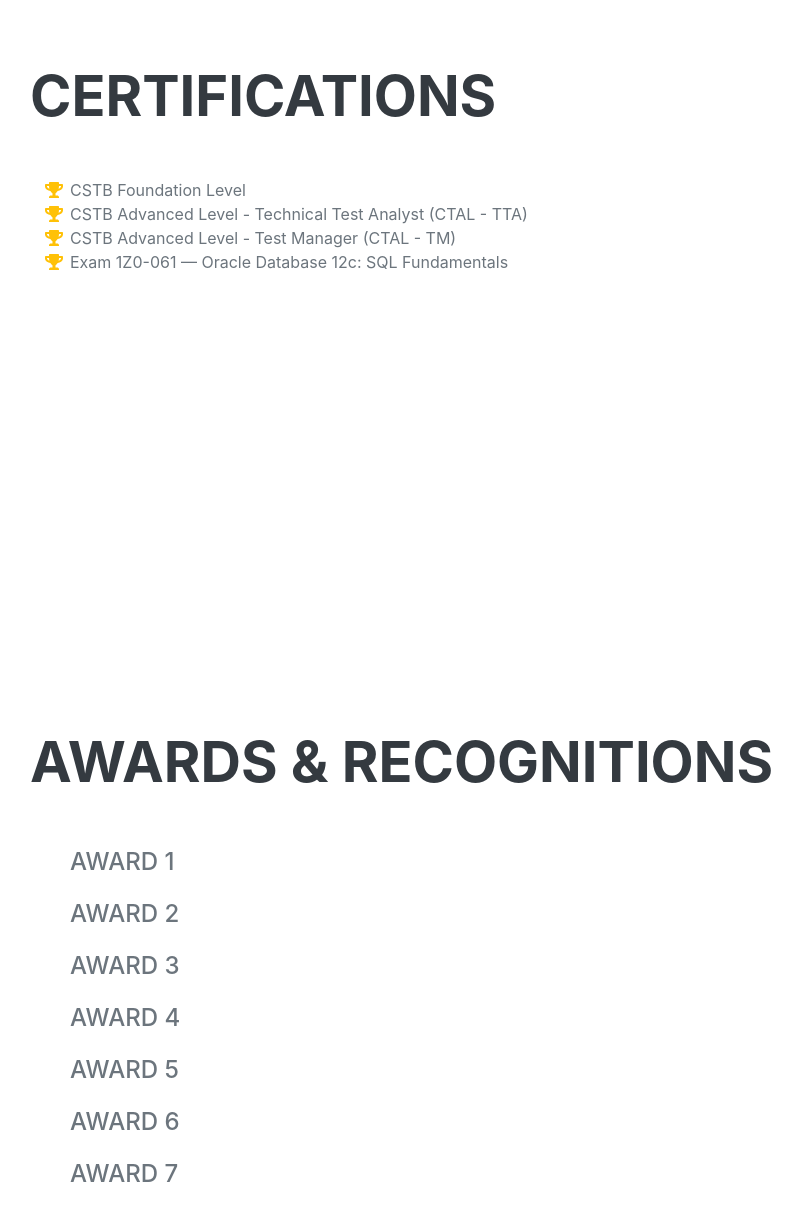
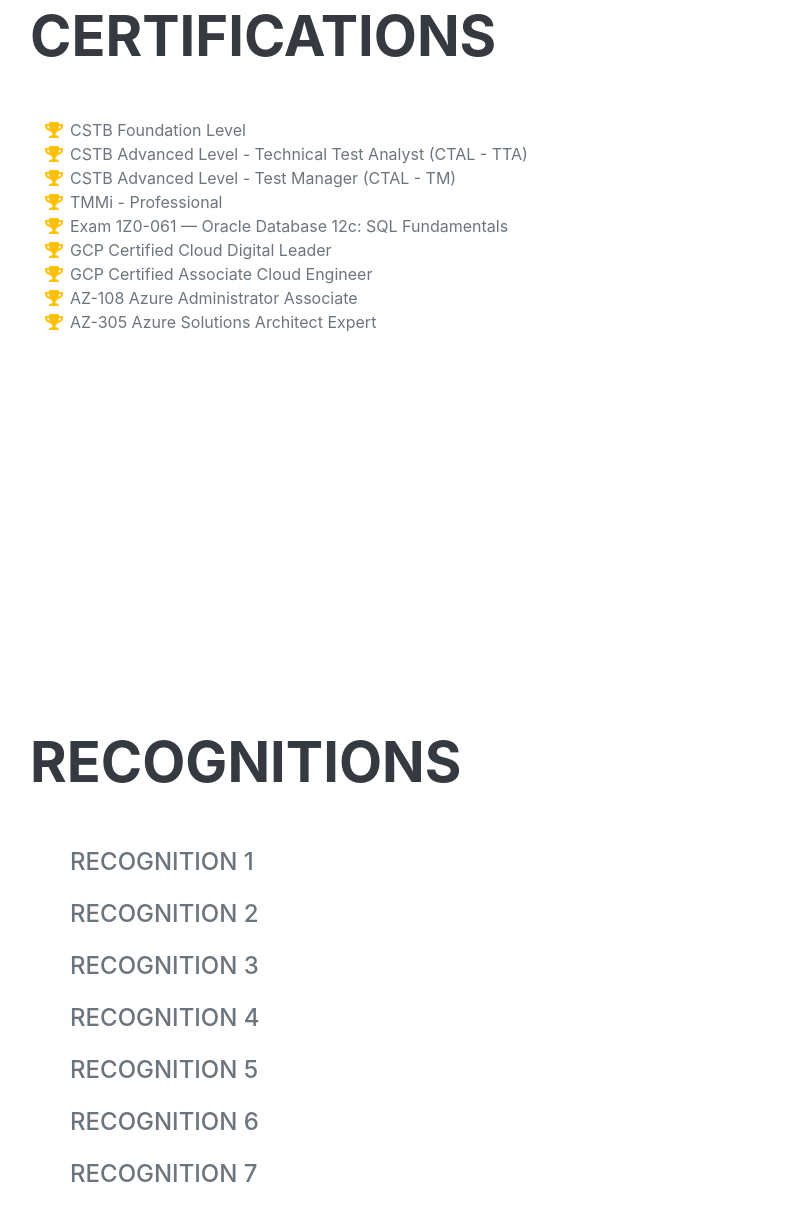
Before and after one commit to adityaa-chandramohan/Resume, a plain HTML site: page index.html in a window 1280 px wide. Shown: the part 5749-6970 px from the top of the page, without its empty margins (290-1092 px from the left). Drawn offline with nearby package versions, Linux system fonts and the light colour scheme; a web font is replaced by a local one.

Commit message:
Update index.html

```diff
--- a/index.html
+++ b/index.html
@@ -14,6 +14,7 @@
         <link href="https://fonts.googleapis.com/css?family=Muli:400,400i,800,800i" rel="stylesheet" type="text/css" />
         <!-- Core theme CSS (includes Bootstrap)-->
         <link href="css/styles.css" rel="stylesheet" />
+        <link rel="stylesheet" href="https://cdn.jsdelivr.net/gh/devicons/devicon@latest/devicon.min.css">
     </head>
     <body id="page-top">
         <!-- Navigation-->
@@ -202,6 +203,7 @@
             </section>
             <hr class="m-0" />
             <!-- Skills-->
+
             <section class="resume-section" id="skills">
                 <div class="resume-section-content">
                     <h2 class="mb-5">Skills</h2>
@@ -209,7 +211,6 @@
                     <ul class="list-inline dev-icons">
                         <li class="list-inline-item"><i class="fab fa-html5"></i></li>
                         <li class="list-inline-item"><i class="fab fa-css3-alt"></i></li>
-                        <li class="list-inline-item"><i class="fab fa-js-square"></i></li>
                         <li class="list-inline-item"><i class="fab fa-react"></i></li>
                         <li class="list-inline-item"><i class="fab fa-node-js"></i></li>
                         <li class="list-inline-item"><i class="fab fa-npm"></i></li>
@@ -218,8 +219,16 @@
                         <li class="list-inline-item"><i class="fab fa-python"></i></li>
                         <li class="list-inline-item"><i class="fas fa-database"></i></li>
                         <li class="list-inline-item"><i class="fab fa-docker"></i></li>
+                        <li class="list-inline-item"><i class="devicon-grpc-plain"></i></li>
+                        <li class="list-inline-item"><i class="devicon-groovy-plain"></i></li>
+                        <li class="list-inline-item"><i class="devicon-intellij-plain"></i></li>
+                        <li class="list-inline-item"><i class="devicon-openapi-plain"></i></li>
+                        <li class="list-inline-item"><i class="devicon-selenium-original"></i></li>
+                        <li class="list-inline-item"><i class="devicon-azure-plain"></i></li>
+                        <li class="list-inline-item"><i class="devicon-json-plain"></i></li>
+
                     </ul>
-                    <div class="subheading mb-3">Workflow</div>
+                    <div class="subheading mb-3">Testing</div>
                     <ul class="fa-ul mb-0">
                         <li>
                             <span class="fa-li"><i class="fas fa-check"></i></span>
@@ -236,6 +245,10 @@
                         <li>
                             <span class="fa-li"><i class="fas fa-check"></i></span>
                             Agile Development & Scrum
+                        </li>
+                        <li>
+                            <span class="fa-li"><i class="fas fa-check"></i></span>
+                            White Box Testing
                         </li>
                     </ul>
                 </div>
@@ -261,55 +274,75 @@
                         </li>
                         <li>
                             <span class="fa-li"><i class="fas fa-trophy text-warning"></i></span>
+                            TMMi - Professional
+                        </li>
+                        <li>
+                            <span class="fa-li"><i class="fas fa-trophy text-warning"></i></span>
                             Exam 1Z0-061 — Oracle Database 12c: SQL Fundamentals
+                        </li>
+                        <li>
+                            <span class="fa-li"><i class="fas fa-trophy text-warning"></i></span>
+                            GCP Certified Cloud Digital Leader
+                        </li>
+                        <li>
+                            <span class="fa-li"><i class="fas fa-trophy text-warning"></i></span>
+                            GCP Certified Associate Cloud Engineer
+                        </li>
+                        <li>
+                            <span class="fa-li"><i class="fas fa-trophy text-warning"></i></span>
+                            AZ-108 Azure Administrator Associate
+                        </li>
+                        <li>
+                            <span class="fa-li"><i class="fas fa-trophy text-warning"></i></span>
+                            AZ-305 Azure Solutions Architect Expert
                         </li>
                     </ul>
                 </div>
             </section>
-            <!-- Awards and Recognitions-->
+            <!-- Recognitions-->
             <section class="resume-section" id="recognitions">
                 <div class="resume-section-content">
-                    <h2 class="mb-5">Awards & Recognitions</h2>
+                    <h2 class="mb-5">Recognitions</h2>
                     <ul class="fa-ul mb-0">
                         <li>
                             <div id="imageLink1" class="subheading mb-3" >
-                              Award 1
+                              Recognition 1
                             <img id="img1" src="assets/img/Recognition_1.png" alt="Recognition_1" width="400" height="400"  >
                             </div>
                         </li>
                         <li>
                             <div id="imageLink2" class="subheading mb-3" >
-                              Award 2
+                              Recognition 2
                             <img id="img2" src="assets/img/Recognition_2.png" alt="Recognition_2" width="400" height="400" >
                             </div>
                         </li>
                         <li>
                             <div id="imageLink3" class="subheading mb-3" >
-                              Award 3
+                              Recognition 3
                             <img id="img3" src="assets/img/Recognition_3.png" alt="Recognition_3" width="400" height="400" >
                             </div>
                         </li>
                         <li>
                             <div id="imageLink4" class="subheading mb-3" >
-                              Award 4
+                              Recognition 4
                             <img id="img4" src="assets/img/Recognition_4.png" alt="Recognition_4" width="400" height="400" >
                             </div>
                         </li>
                         <li>
                             <div id="imageLink5" class="subheading mb-3" >
-                              Award 5
+                              Recognition 5
                             <img id="img5" src="assets/img/Recognition_5.png" alt="Recognition_5" width="400" height="400" >
                             </div>
                         </li>
                         <li>
                             <div id="imageLink6" class="subheading mb-3" >
-                              Award 6
+                              Recognition 6
                             <img id="img6" src="assets/img/Recognition_6.png" alt="Recognition_6" width="400" height="400" >
                             </div>
                         </li>
                         <li>
                             <div id="imageLink7" class="subheading mb-3" >
-                              Award 7
+                              Recognition 7
                             <img id="img7" src="assets/img/Recognition_7.png" alt="Recognition_7" width="400" height="400" >
                             </div>
                         </li>
```
